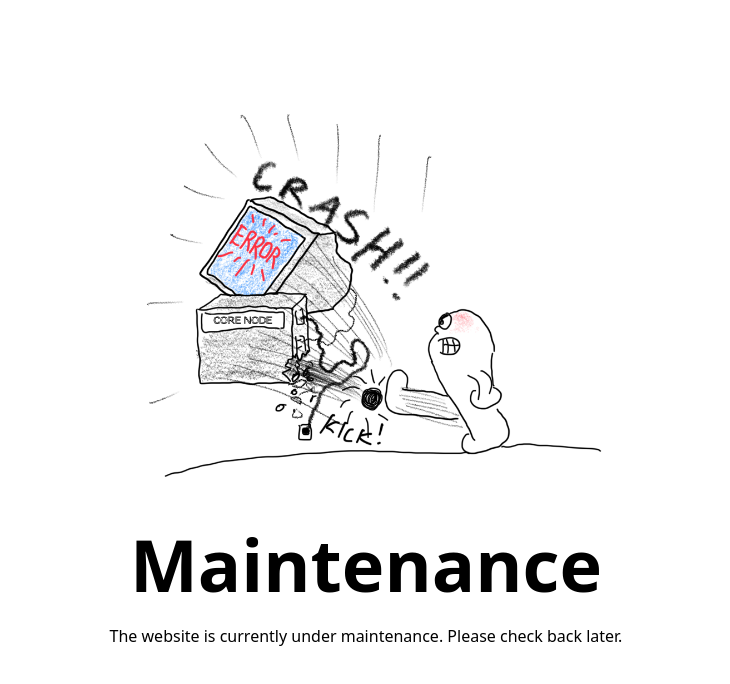
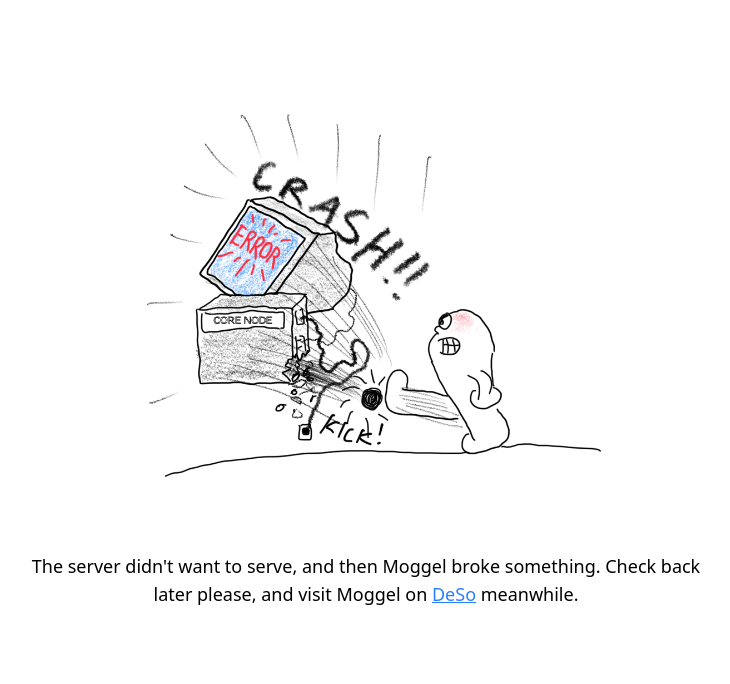
Before and after one commit to Ratzifutzi/moggel.ch, a Next.js app: page / in a window 1280 px wide. Shown: the top 684 px of the page, without its empty margins (274-1004 px from the left). Built offline with nearby package versions, Linux system fonts and the light colour scheme.

Commit message:
Changed maintenance page

```diff
--- a/src/app/page.tsx
+++ b/src/app/page.tsx
@@ -7,9 +7,16 @@ export default function Home() {
 				className="mb-8 h-100"
 			/>
 			<div className="flex flex-col items-center">
-				<h1 className="text-center text-7xl font-bold">Maintenance</h1>
-				<p className="mt-6 max-w-prose text-center">
-					The website is currently under maintenance. Please check back later.
+				<p className="mt-6 max-w-prose text-center text-lg">
+					The server didn't want to serve, and then Moggel broke something.
+					Check back later please, and visit Moggel on{' '}
+					<a
+						href="https://desocialworld.com/u/Moggel"
+						className="text-blue-500 underline"
+					>
+						DeSo
+					</a>{' '}
+					meanwhile.
 				</p>
 			</div>
 		</main>
```
